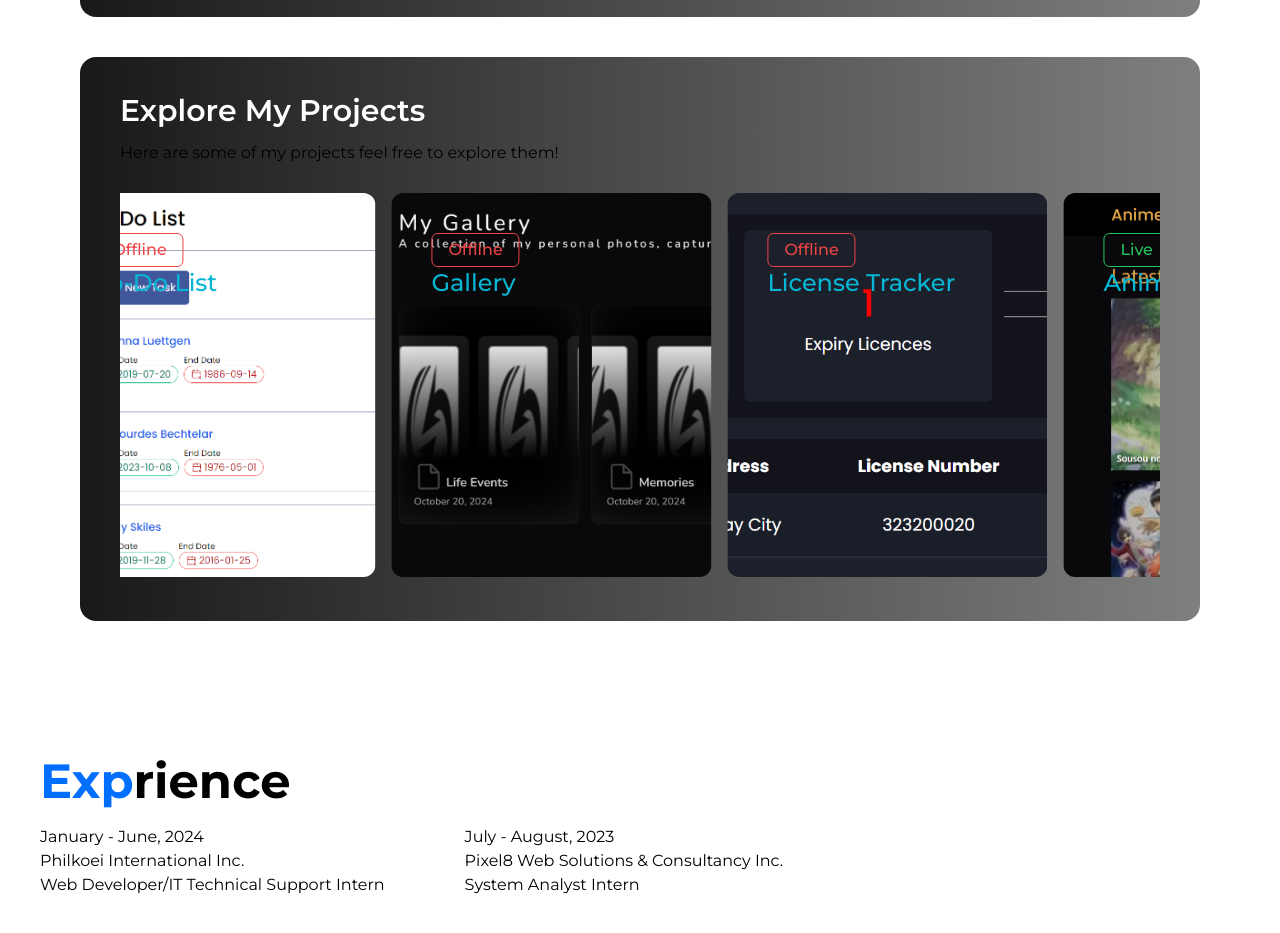
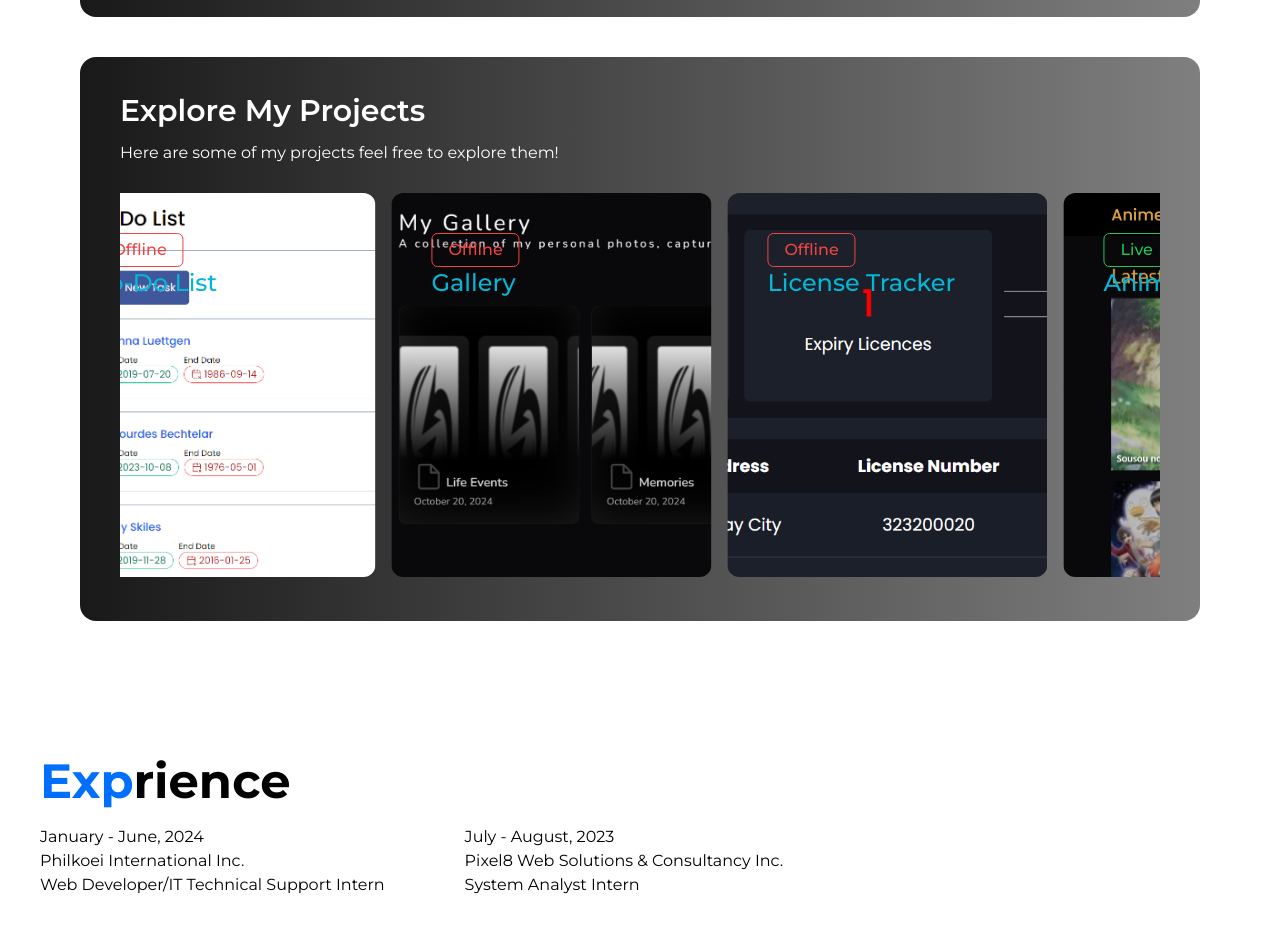
Before and after one commit to RCLQD/Portfolio-V2, a React (Vite) app: page / in a window 1280 px wide. Shown: the part 2155-3088 px from the top of the page. Built offline with nearby package versions, Linux system fonts and the light colour scheme.

Commit message:
sixth commit

```diff
--- a/src/pages/Work.jsx
+++ b/src/pages/Work.jsx
@@ -114,7 +114,7 @@ const Work = ({ theme }) => {
             <section className="w-[21.5rem] md:w-[44.25rem] lg:w-[70rem] h-[50rem] md:h-full bg-gradient-to-r from-[#191919] to-[#7F7F7F] rounded-2xl px-10 py-9 space-y-5">
                 <div className="text-center lg:text-start space-y-2 lg:space-y-3">
                     <h1 className="text-xl md:text-3xl text-white font-semibold">Explore My Projects</h1>
-                    <p>Here are some of my projects feel free to explore them!</p>
+                    <p className="text-white">Here are some of my projects feel free to explore them!</p>
                 </div>
                 <Marquee pauseOnHover vertical={isMobile} className="[--duration:20s] h-[90%]">
                     <ReviewCard theme={theme} />
```
